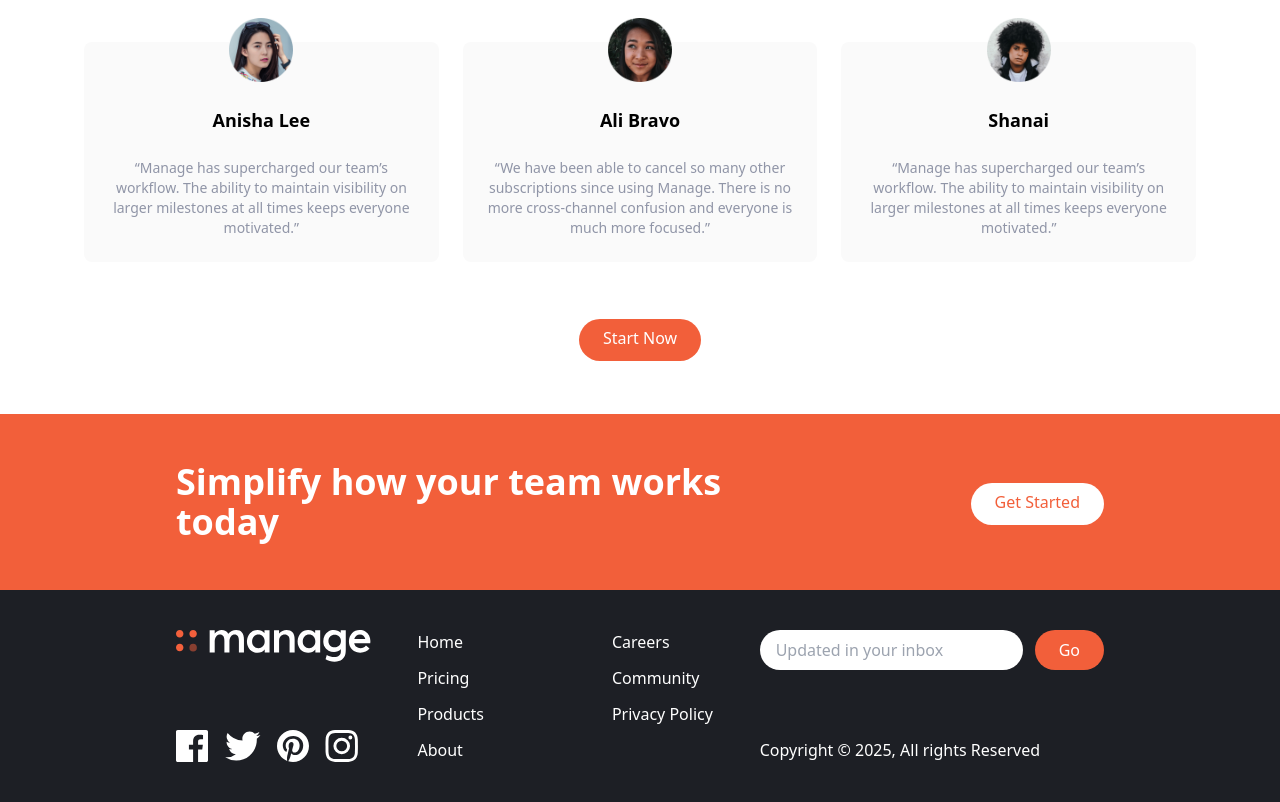
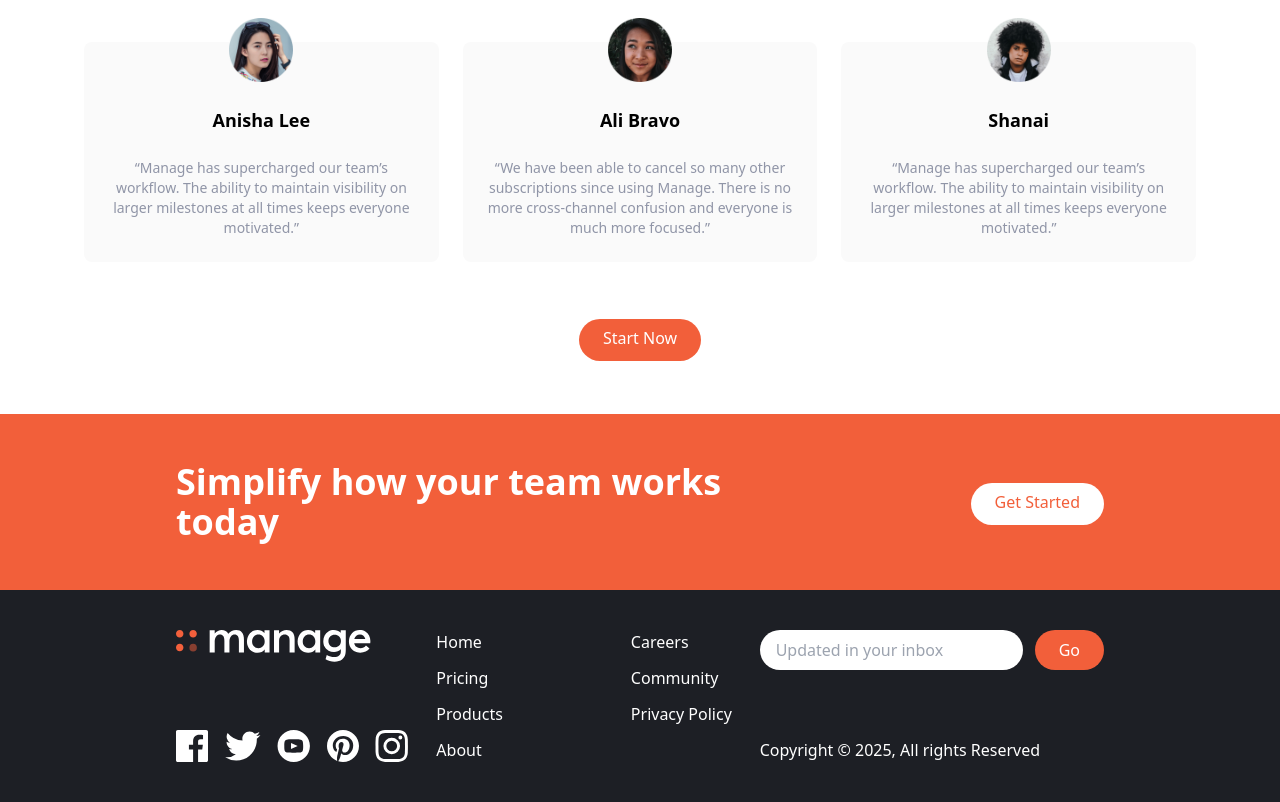
Before and after one commit to Hossaini1414/Tailwind-css-project-, a website: page index.html in a window 1280 px wide. Shown: the part 1362-2164 px from the top of the page. Drawn offline with Linux system fonts and the light colour scheme.

Commit message:
Update index.html

```diff
--- a/index.html
+++ b/index.html
@@ -255,6 +255,9 @@
                         <img src="icon-twitter.svg" class="h-8" >
                     </a>
                     <!-- Link 3 -->
+                    <img src="icon-youtube.svg" class="h-8" >
+                    </a>
+                    <!-- Link 3 -->
                     <a href="#">
                         <img src="icon-pinterest.svg" class="h-8" >
                     </a>
```
